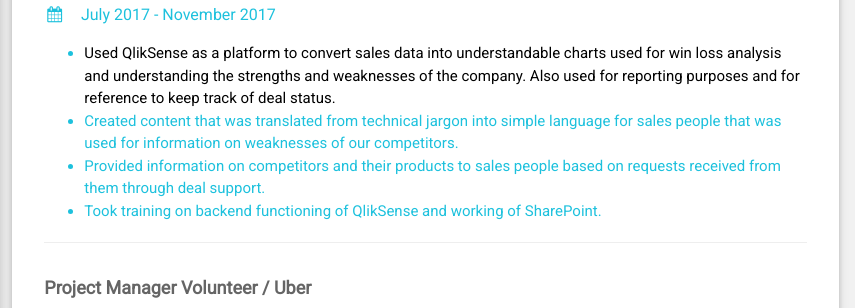
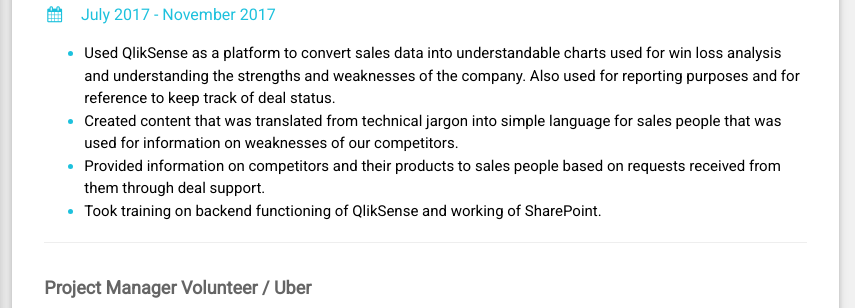
Before and after one commit to sushendang/sushendang, a plain HTML site: page index.html in a window 1280 px wide. Shown: the part 157-465 px from the top of the page, 425-1280 px from the left. Drawn offline with nearby package versions, Linux system fonts and the light colour scheme.

Commit message:
Update index.html

```diff
--- a/index.html
+++ b/index.html
@@ -143,9 +143,9 @@ ul{color: #1dc1dd;}
           <h6 class="aat"><i class="fa fa-calendar fa-fw w3-margin-right"></i>July 2017 - November 2017</h6>
           <ul> <li><span style="color:black">Used QlikSense as a platform to convert sales data into understandable charts used for win loss analysis and understanding the strengths and weaknesses of the company. Also used for reporting purposes and for reference to keep track of deal status.
 </span></li>
-            <li>Created content that was translated from technical jargon into simple language for sales people that was used for information on weaknesses of our competitors.</li>
-            <li>Provided information on competitors and their products to sales people based on requests received from them through deal support.</li> <!-- <li><span style="color:black">Assisted the senior developer in developing the user interface, registration and product description modules of the application and as a result improved my overall communication and technical skills with the internship.</span></li> -->
-            <li>Took training on backend functioning of QlikSense and working of SharePoint.</li>  </ul>
+            <li><span style="color:black">Created content that was translated from technical jargon into simple language for sales people that was used for information on weaknesses of our competitors.</li>
+            <li><span style="color:black">Provided information on competitors and their products to sales people based on requests received from them through deal support.</li> <!-- <li><span style="color:black">Assisted the senior developer in developing the user interface, registration and product description modules of the application and as a result improved my overall communication and technical skills with the internship.</span></li> -->
+            <li><span style="color:black">Took training on backend functioning of QlikSense and working of SharePoint.</li>  </ul>
           <hr>
         </div>
         <div class="w3-container">
```
